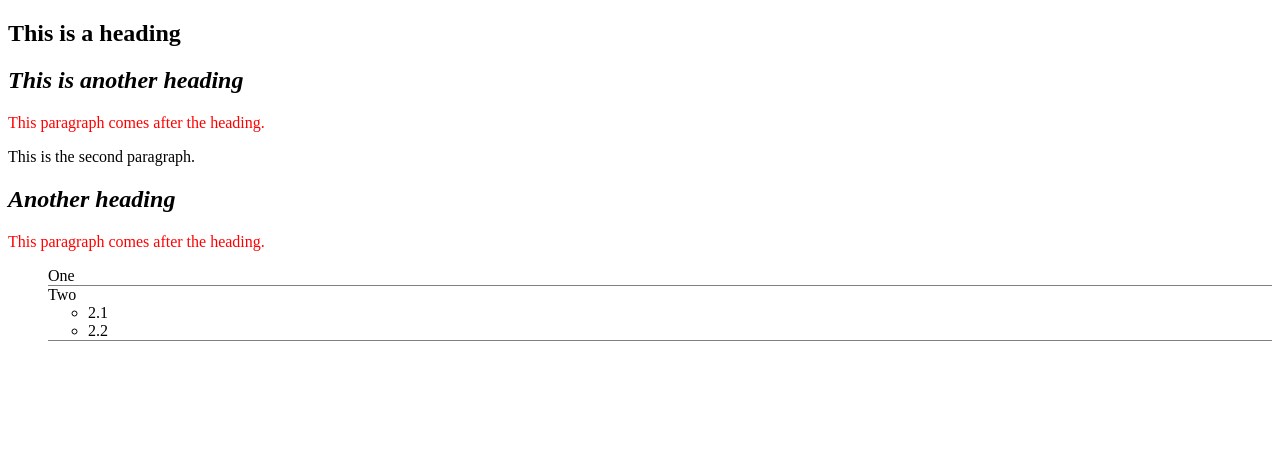
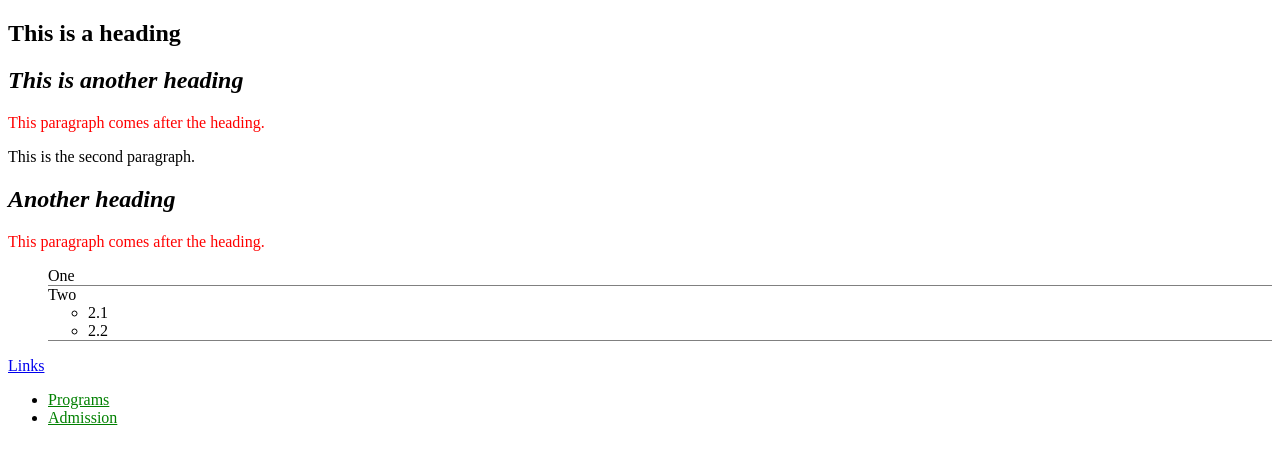
Before and after one commit to JimmyY4ng/ACITweek6, a plain HTML site: page index.html in a window 1280 px wide. Drawn offline with Linux system fonts and the light colour scheme.

Commit message:
link is green visted red hover pink

```diff
--- a/index.html
+++ b/index.html
@@ -6,7 +6,7 @@
     </head>
 
     <Body>
-     <h2>This is a heading</h2>
+      <h2>This is a heading</h2>
      <div class="container">
       <h2>This is another heading</h2>
       <p>This paragraph comes after the heading.</p>
@@ -23,6 +23,13 @@
       </li>
       </ul>
      </div>
+
+     <a title="BCIT homepage" href="https://bcit.ca">Links</a>
+     <ul>
+     <li><a title ="programs" href="https://www.bcit.ca/study/">Programs</a></li>
+     <li><a title ="admission" href="https://www.bcit.ca/admission">Admission</a></li>
+     </ul>
+
     </Body>
 
 </html>
--- a/stylesheets/stylesheet.css
+++ b/stylesheets/stylesheet.css
@@ -10,3 +10,16 @@ ul.list > li{
     list-style-type: none;
     border-bottom: 1px solid gray;
 }
+
+li>a {
+    color:green
+}
+
+li a:visited{
+    color: red
+}
+
+li a:hover {
+    color: pink;
+
+}
```
